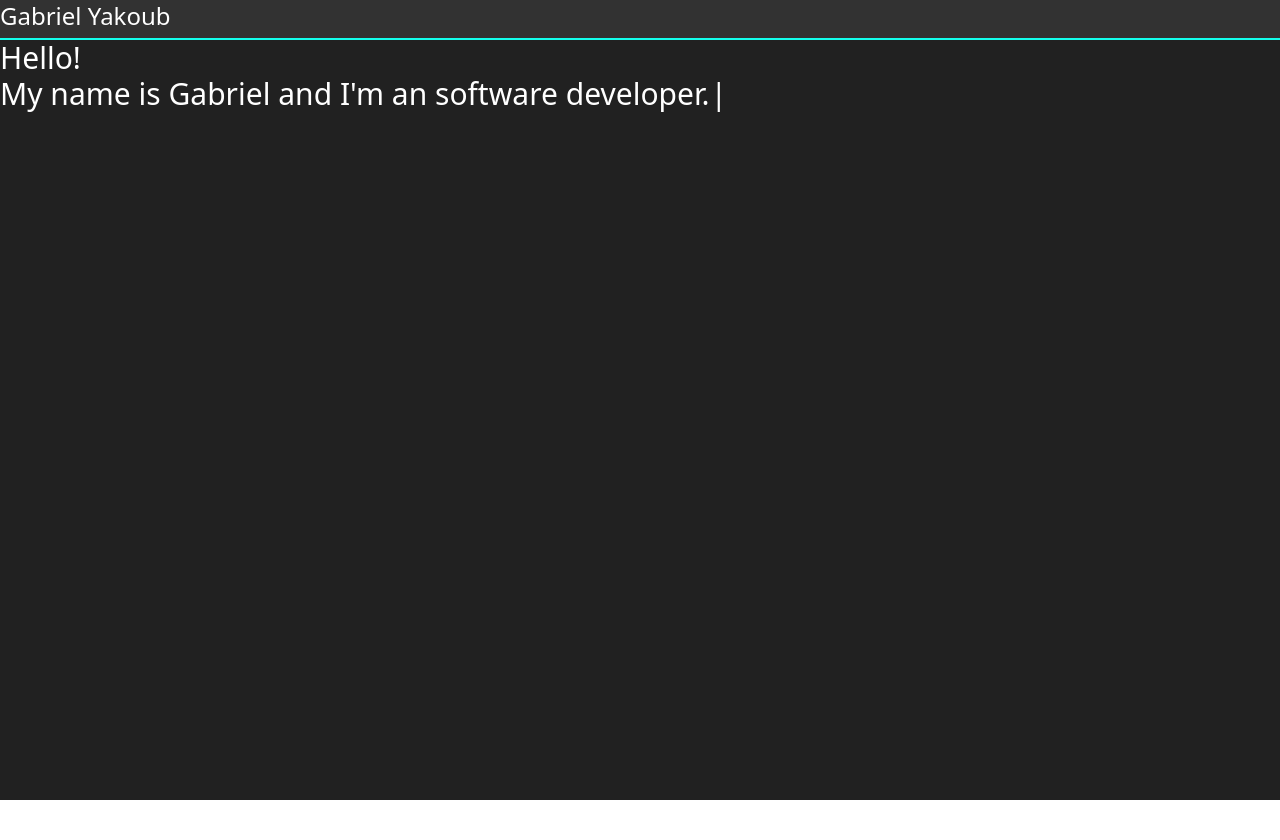
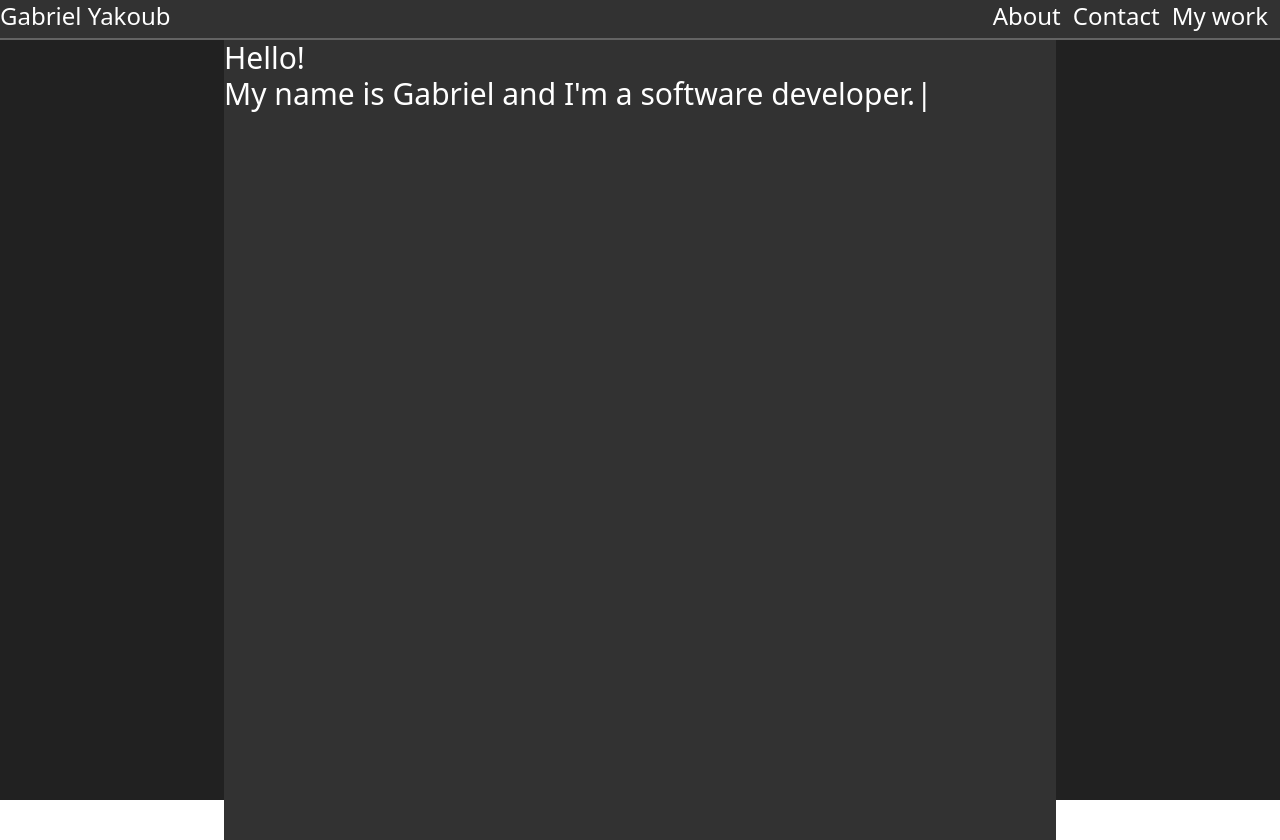
Before and after one commit to GabrielYKB/next.js-portfolio-2.0, a Next.js app: page / in a window 1280 px wide. Before the commit the page ends 800 px from the top, so only its background shows below. Built offline with nearby package versions, Linux system fonts and the light colour scheme.

Commit message:
Added content to Navbar

```diff
--- a/src/components/Intro.tsx
+++ b/src/components/Intro.tsx
@@ -13,7 +13,7 @@ export default function Intro() {
                                 .start()
                                 .changeDelay(65)
                                 .typeString(
-                                    "My name is Gabriel and I'm an software developer."
+                                    "My name is Gabriel and I'm a software developer."
                                 );
                         }}
                     />
--- a/src/components/MainPage.tsx
+++ b/src/components/MainPage.tsx
@@ -3,8 +3,12 @@ import Intro from "./Intro";
 
 export default function MainPage() {
     return (
-        <div>
-            <Intro />
+        <div className="bg-[var(--primary)] h-screen mx-56">
+            <div>
+                <div>
+                    <Intro />
+                </div>
+            </div>
         </div>
     );
 }
--- a/src/components/Navbar.tsx
+++ b/src/components/Navbar.tsx
@@ -3,7 +3,14 @@ import React from "react";
 export default function Navbar() {
     return (
         <div className="w-full bg-[var(--primary)] border-b-solid border-b-2 border-b-[var(--secondary)] h-10 text-white text-2xl">
-            Gabriel Yakoub
+            <div className=" flex justify-between">
+                Gabriel Yakoub
+                <div className="pr-3 gap-3 flex">
+                    <a href="">About</a>
+                    <a href="">Contact</a>
+                    <a href="">My work</a>
+                </div>
+            </div>
         </div>
     );
 }
--- a/src/styles/globals.css
+++ b/src/styles/globals.css
@@ -5,5 +5,5 @@
 :root {
     --bg: #212121;
     --primary: #323232;
-    --secondary: #14ffec;
+    --secondary: #636363;
 }
```
